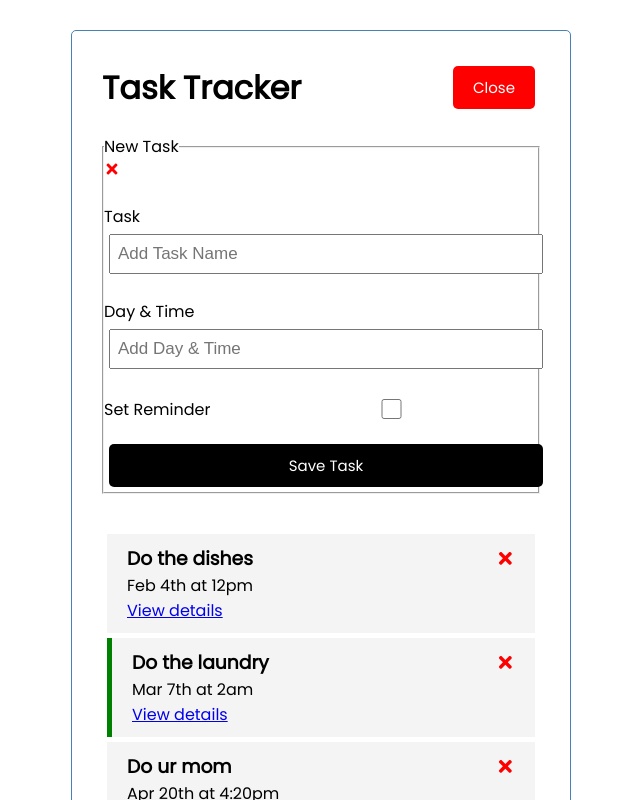
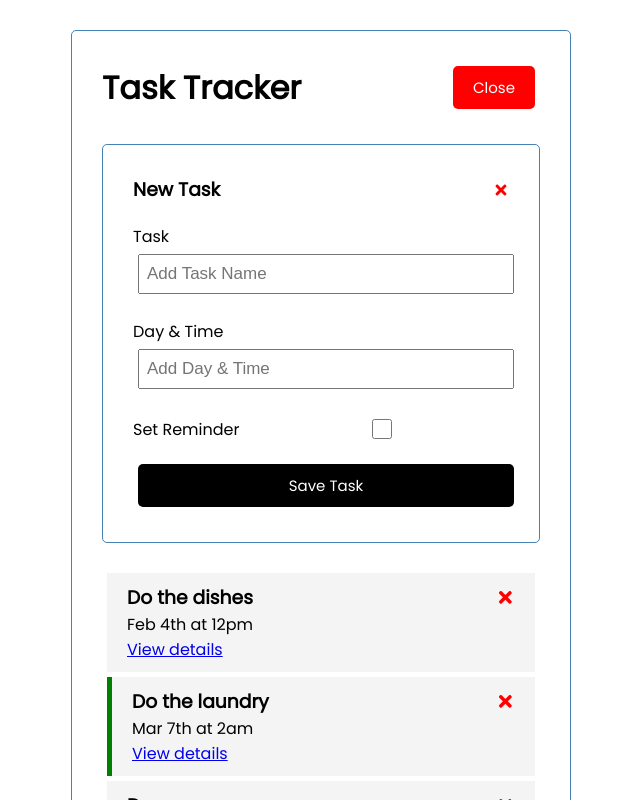
Before and after one commit to Peleton-011/task-tracker-project, a React (Create React App) app: page / in a window 1280 px wide. Both pictures are taken after a click on the button "Add". Shown: the top 800 px of the page, without its empty margins (319-959 px from the left). Built offline with nearby package versions, Linux system fonts and the light colour scheme; data requests are answered from the project's data file.

Commit message:
Add basic style for the AddTask modal.

```diff
--- a/src/components/AddTask.jsx
+++ b/src/components/AddTask.jsx
@@ -27,15 +27,17 @@ const AddTask = ({ onAdd, setShowAdd }) => {
         setShowAdd(false);
     };
 
+    //To-Do: Find better semantics for this...
     return (
-        <div className="modal">
-            <form className="add-form" onSubmit={onSubmit}>
-                <fieldset>
-                    <legend>New Task</legend>
+        <aside className="modal container">
+            <header>
+                <h3>New Task</h3>
                 <FaTimes
                     style={{ color: "red", cursor: "pointer" }}
                     onClick={() => setShowAdd(false)}
                 />
+            </header>
+            <form className="add-form" onSubmit={onSubmit}>
                 <GenericInput
                     inputId="task-name"
                     inputLabel="Task"
@@ -64,9 +66,8 @@ const AddTask = ({ onAdd, setShowAdd }) => {
                     type="submit"
                     value="Save Task"
                 />
-                </fieldset>
             </form>
-        </div>
+        </aside>
     );
 };
 
--- a/src/index.css
+++ b/src/index.css
@@ -71,9 +71,11 @@ body {
     justify-content: space-between;
 }
 
+/*
 .add-form {
     margin-bottom: 40px;
 }
+*/
 
 .form-control {
     margin: 20px 0;
@@ -110,3 +112,10 @@ footer {
     margin-top: 30px;
     text-align: center;
 }
+
+.modal > header {
+    display: flex;
+
+    justify-content: space-between;
+    align-items: center;
+}
```
Lines whose indentation alone changed are shown as unchanged.
